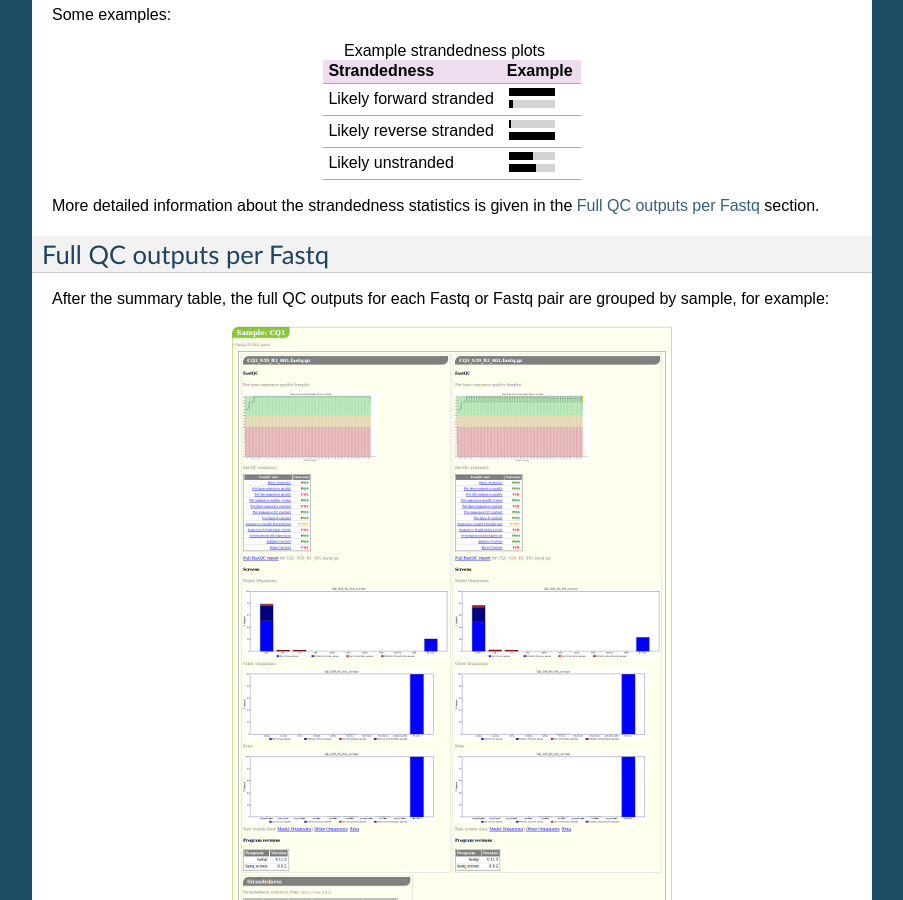
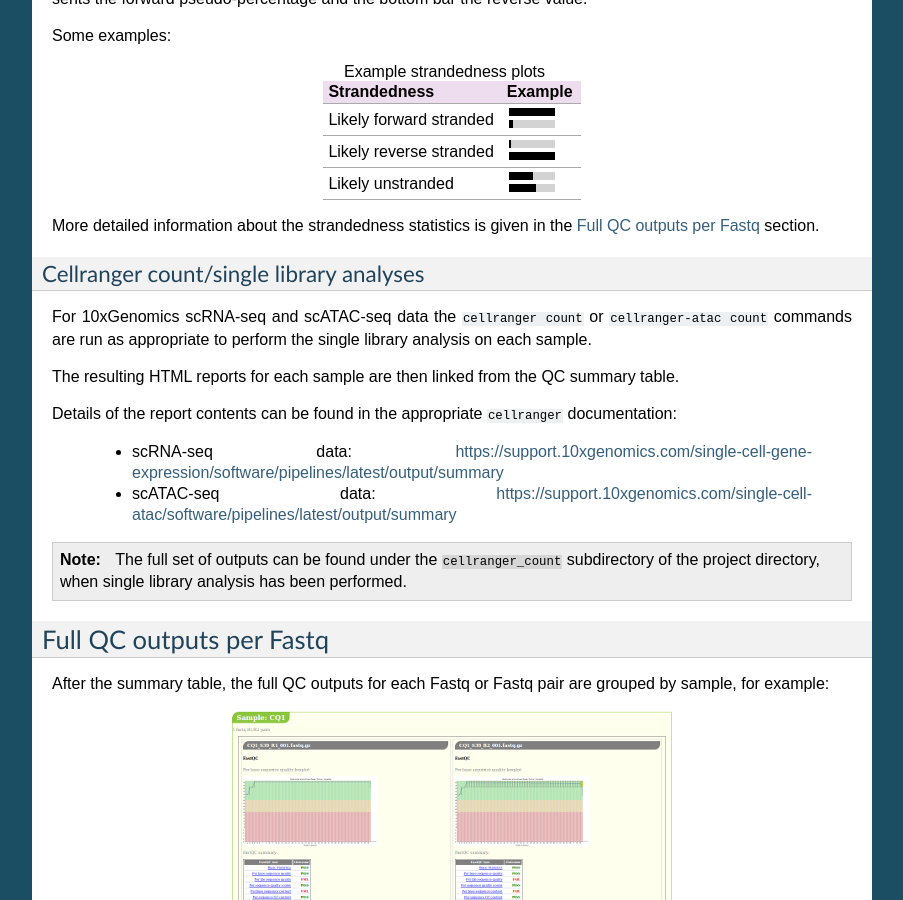
Before and after one commit to fls-bioinformatics-core/auto_process_ngs, a Sphinx documentation site: the page built from docs/source/output/qc_reports.rst, in a window 1280 px wide and 900 px high, scrolled down 2916 px. Shown: the whole window, without its empty margins (198-1101 px from the left). Built offline with Sphinx 7.4.7, drawn with Linux system fonts in a browser that asks for light colours; some of the changed text lies outside the part shown.

Commit message:
Update documentation for keeping cellranger count single library outputs.

```diff
--- a/docs/source/output/qc_reports.rst
+++ b/docs/source/output/qc_reports.rst
@@ -52,6 +52,7 @@ The following data are shown:
 * :ref:`qc_report_fastqc_summary_plots`
 * :ref:`qc_report_fastq_screen_summary_plots`
 * :ref:`qc_report_strandedness`
+* :ref:`qc_report_cellranger_count`
 
 One purpose of this table is to help pick up on trends and identify
 any outliers within the dataset as a whole; hence the main function
@@ -149,6 +150,30 @@ Some examples:
 More detailed information about the strandedness statistics
 is given in the :ref:`qc_report_qc_outputs_per_fastq` section.
 
+.. _qc_report_cellranger_count:
+
+Cellranger count/single library analyses
+----------------------------------------
+
+For 10xGenomics scRNA-seq and scATAC-seq data the ``cellranger count``
+or ``cellranger-atac count`` commands are run as appropriate to
+perform the single library analysis on each sample.
+
+The resulting HTML reports for each sample are then linked from the
+QC summary table.
+
+Details of the report contents can be found in the appropriate
+``cellranger`` documentation:
+
+ * scRNA-seq data: https://support.10xgenomics.com/single-cell-gene-expression/software/pipelines/latest/output/summary
+ * scATAC-seq data: https://support.10xgenomics.com/single-cell-atac/software/pipelines/latest/output/summary
+
+.. note::
+
+   The full set of outputs can be found under the ``cellranger_count``
+   subdirectory of the project directory, when single library
+   analysis has been performed.
+
 .. _qc_report_qc_outputs_per_fastq:
 
 *************************
```
Also changed, not shown: docs/source/output/analysis_dirs.rst (+7 -3 lines).
